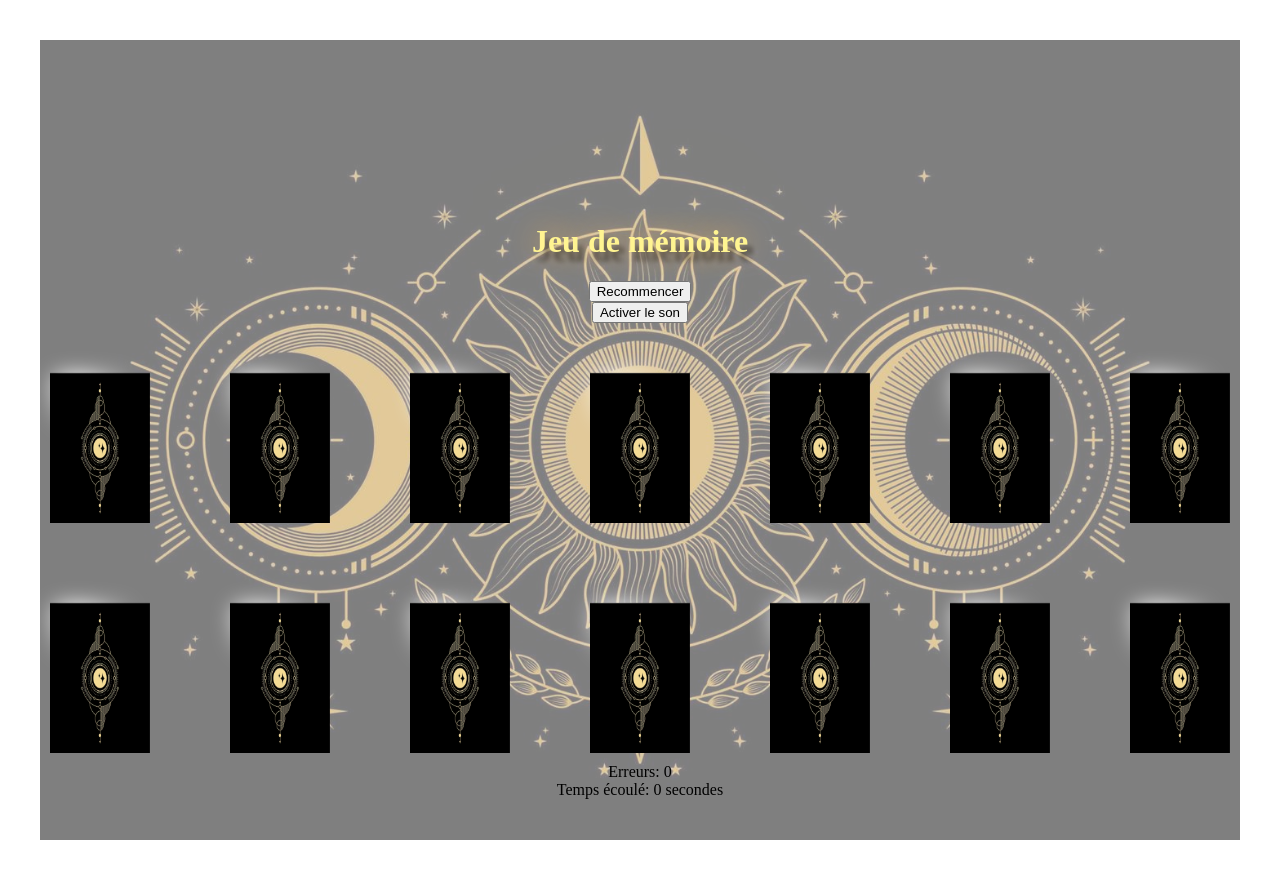
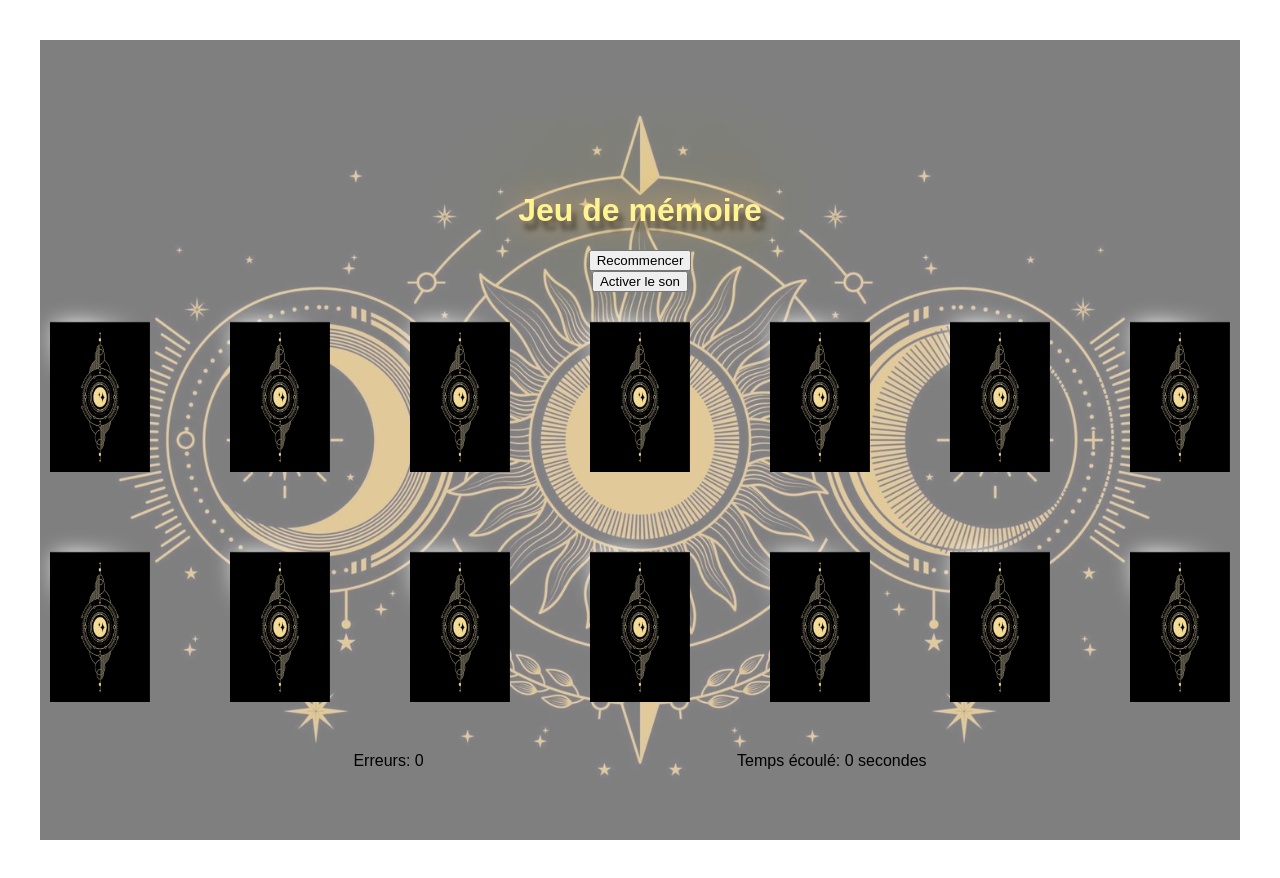
Before and after one commit to anthony-raoux/Memory, a React (Vite) app: page / in a window 1280 px wide. Shown: the top 878 px of the page. Built offline with nearby package versions, Linux system fonts and the light colour scheme; the HTML template or start-up script is replaced by a standard one.

Commit message:
ajout d'un cursurs pointer sur les cartes, enlevé l'option pour scroller, changement de police d'écriture

```diff
--- a/src/App.jsx
+++ b/src/App.jsx
@@ -119,6 +119,7 @@ const App = () => {
     <div className="container">
       <div className="header">
         <Title text="Jeu de mémoire" />
+        <div className="game-info">
         {gameOver && !scoreSubmitted && (
           <div>
             <input
@@ -146,13 +147,18 @@ const App = () => {
           />
         ))}
       </div>
+      <div className='font'>
       {gameOver && matchedCount === initialCards.length / 2 ? (
         <div>Victoire! 🎉</div>
       ) : gameOver && tries >= 10 ? (
         <div>Défaite! 😔</div>
       ) : null}
+      <div className="info-container">
       <div>Erreurs: {tries}</div>
       <div>Temps écoulé: {seconds} secondes</div>
+      </div>
+      </div>
+    </div>
     </div>
   );
 };
--- a/src/styles/App.css
+++ b/src/styles/App.css
@@ -56,3 +56,19 @@
 .read-the-docs {
   color: #888;
 }
+
+.game-info {
+  font-family: fantasy;
+}
+
+.font {
+  font-family: fantasy;
+}
+
+.info-container {
+  display: flex;
+  justify-content:center;
+  justify-content: space-evenly;
+  margin-top: 40px;
+  margin-bottom: 40px;
+}
--- a/src/styles/Card.css
+++ b/src/styles/Card.css
@@ -48,6 +48,7 @@
     justify-content: center;
     gap: 60px; /* Espacement entre les cartes */
     margin-top: 20px; /* Ajoute de l'espace en haut des cartes */
+
   }
 
   .card-front {
@@ -67,6 +68,7 @@
 
   .card {
     transition: transform 0.3s ease-in-out, box-shadow 0.3s ease-in-out; /* Ajoutez une transition pour la propriété box-shadow */
+    cursor: pointer;
   }
 
   .card:hover {
--- a/src/styles/index.css
+++ b/src/styles/index.css
@@ -28,6 +28,7 @@ body {
   place-items: center;
   min-width: 320px;
   min-height: 100vh;
+  overflow: hidden; /* Prevent scrolling */
 }
 
 h1 {
--- a/src/styles/title.css
+++ b/src/styles/title.css
@@ -1,5 +1,6 @@
 h1 {
     text-shadow:0 0 30px #ecb563,5px 9px 5px rgba(0, 0, 0, 0.5), 0 0 150px #e3ec63c1;color:#fff491;
+    font-family: fantasy;
 
 
 }
```
